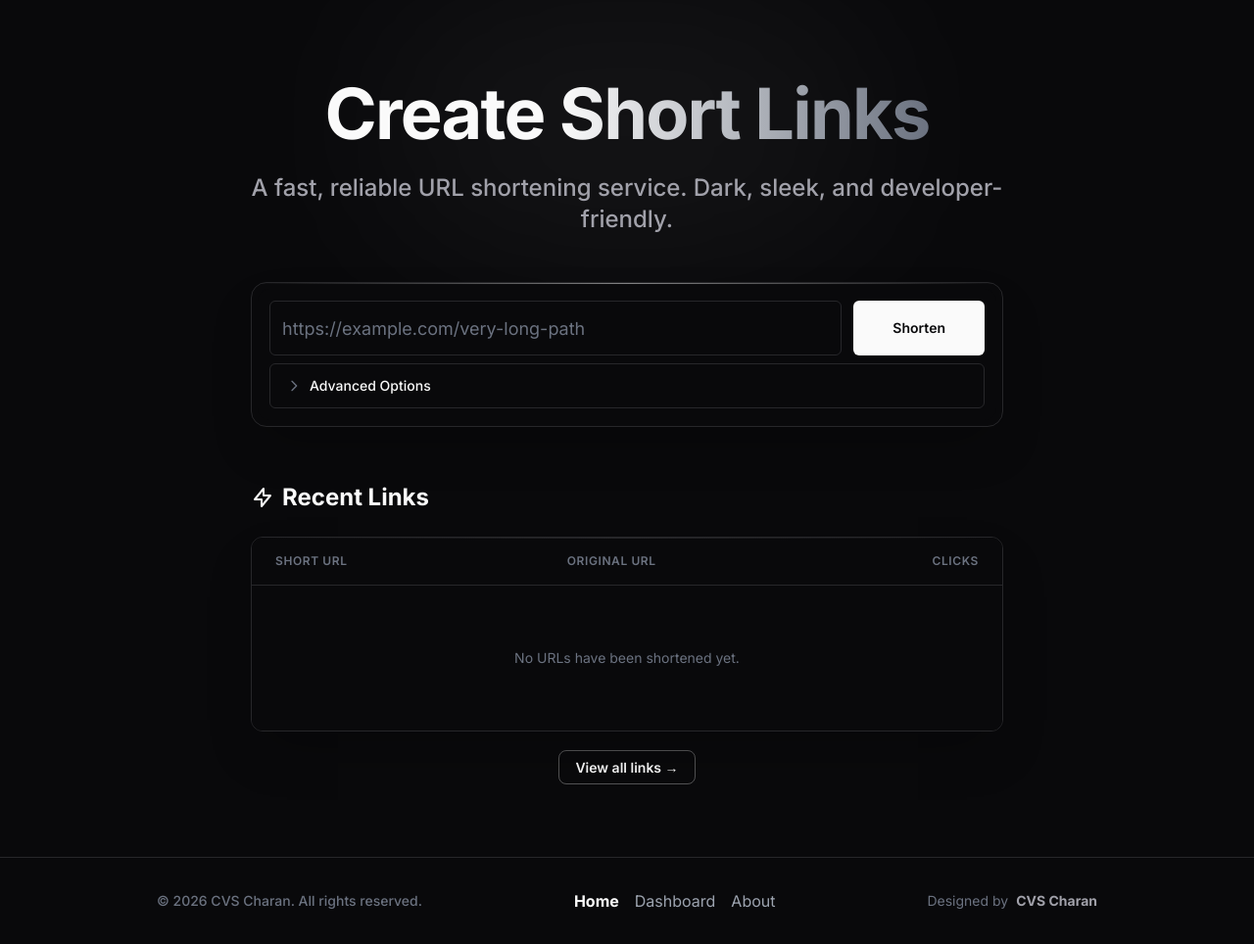
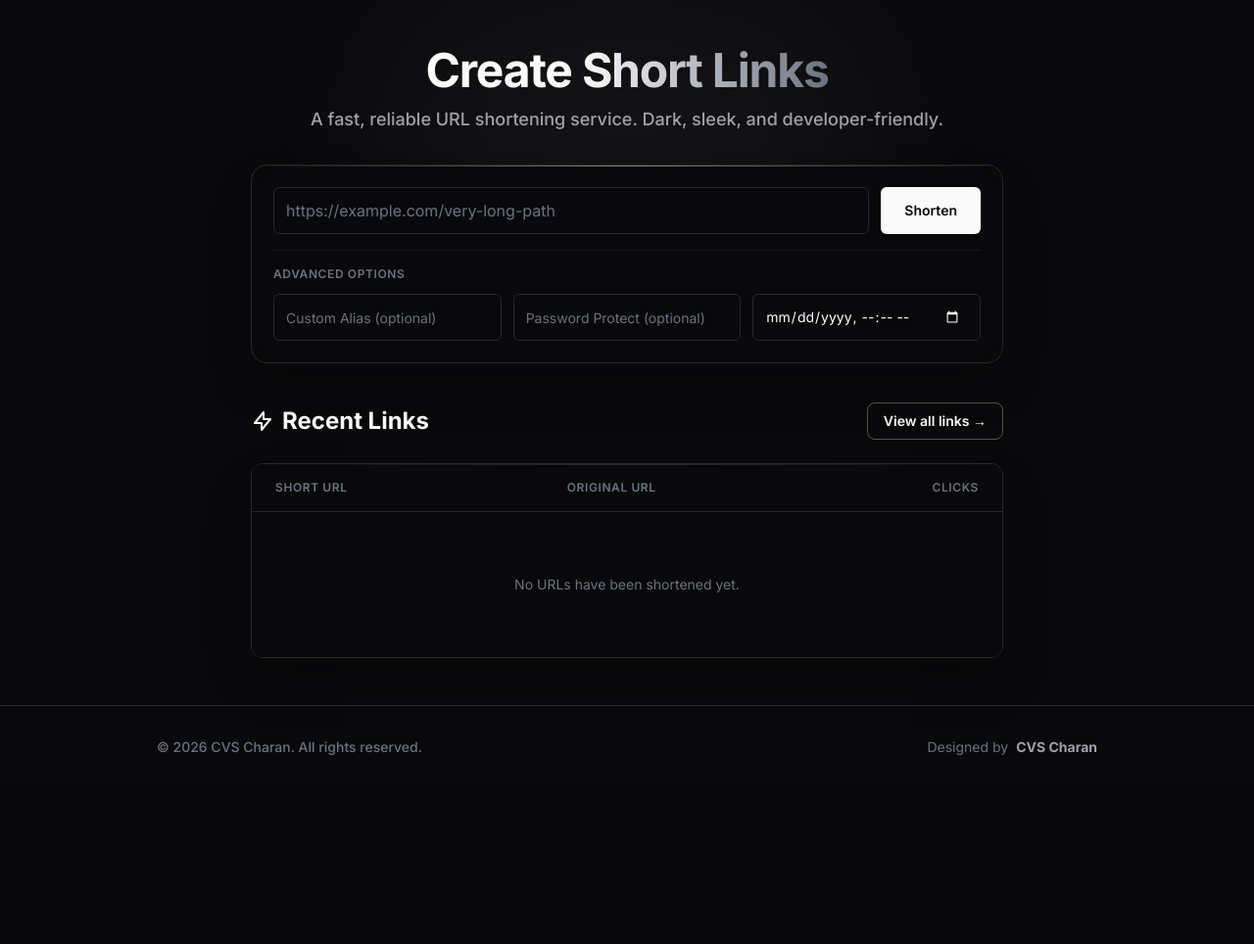
Before and after one commit to CVSCharan/py-url-shortener-monolith, a Python web app: template templates/index.html in a window 1280 px wide. Shown: the part 65-1029 px from the top of the page at 98% size. After the commit the page ends 836 px from the top, so only its background shows below. Run offline with Jinja, Linux system fonts and the light colour scheme; the template is opened without the code that fills it, so the values that code supplies are empty; some libraries are stand-ins or nearby versions.

Commit message:
Update docs and About page with latest architecture features (Shadcn, Components, QR Modals)

```diff
--- a/templates/dashboard.html
+++ b/templates/dashboard.html
@@ -1,5 +1,5 @@
 <!DOCTYPE html>
-<html lang="en" class="dark">
+<html lang="en" class="dark" style="color-scheme: dark;">
 <head>
     <meta charset="UTF-8">
     <meta name="viewport" content="width=device-width, initial-scale=1.0">
--- a/templates/index.html
+++ b/templates/index.html
@@ -1,5 +1,5 @@
 <!DOCTYPE html>
-<html lang="en" class="dark">
+<html lang="en" class="dark" style="color-scheme: dark;">
 <head>
     <meta charset="UTF-8">
     <meta name="viewport" content="width=device-width, initial-scale=1.0">
@@ -64,52 +64,54 @@
     </header>
 
     <!-- Main Content -->
-    <main class="flex-grow max-w-5xl mx-auto px-4 py-8 md:py-16 lg:py-20 w-full flex flex-col items-center relative">
+    <main class="flex-grow max-w-5xl mx-auto px-4 py-4 md:py-8 lg:py-12 w-full flex flex-col items-center relative">
 
         <!-- Subtle background glow -->
         <div class="absolute top-0 left-1/2 -translate-x-1/2 w-full max-w-lg h-64 bg-accent/5 blur-[100px] rounded-full pointer-events-none z-[-1]"></div>
 
         <!-- Header Section -->
-        <div class="mb-8 md:mb-12 text-center w-full">
-            <h1 class="text-3xl sm:text-5xl md:text-6xl lg:text-7xl font-extrabold text-dark-heading mb-4 md:mb-6 tracking-tight leading-tight">Create <span class="text-transparent bg-clip-text bg-gradient-to-r from-accent to-gray-500">Short Links</span></h1>
-            <p class="text-base sm:text-lg md:text-xl lg:text-2xl text-dark-text max-w-3xl mx-auto font-medium">
+        <div class="mb-6 md:mb-8 text-center w-full">
+            <h1 class="text-2xl sm:text-3xl md:text-4xl lg:text-5xl font-extrabold text-dark-heading mb-3 tracking-tight leading-tight">Create <span class="text-transparent bg-clip-text bg-gradient-to-r from-accent to-gray-500">Short Links</span></h1>
+            <p class="text-sm sm:text-base md:text-lg text-dark-text max-w-2xl mx-auto font-medium">
                 A fast, reliable URL shortening service. Dark, sleek, and developer-friendly.
             </p>
         </div>
 
         <!-- Input Card -->
-        <div class="bg-dark-card rounded-xl md:rounded-2xl border border-dark-border mb-10 md:mb-14 shadow-2xl overflow-hidden relative w-full max-w-3xl">
+        <div class="bg-dark-card rounded-xl md:rounded-2xl border border-dark-border mb-8 md:mb-10 shadow-2xl overflow-hidden relative w-full max-w-3xl">
             <div class="absolute top-0 left-0 w-full h-[1px] bg-gradient-to-r from-transparent via-accent/50 to-transparent"></div>
             <div class="p-1 md:p-1.5">
                 {% import 'components/ui_input.html' as ui_input %}
                 {% import 'components/ui_button.html' as ui_button %}
-                {% import 'components/ui_collapsible.html' as ui_collapsible %}
                 <!-- Using OOB swaps: target modal-container, and HTMX will update the table via OOB -->
-                <form hx-post="/shorten" hx-target="#modal-container" hx-swap="innerHTML" hx-on::after-request="if(event.detail.successful) { this.reset(); }" class="bg-dark-bg p-2 md:p-3 rounded-lg md:rounded-xl">
+                <form hx-post="/shorten" hx-target="#modal-container" hx-swap="innerHTML" hx-on::after-request="if(event.detail.successful) { this.reset(); }" class="bg-dark-bg p-3 md:p-4 rounded-lg md:rounded-xl">
                     <div class="flex flex-col sm:flex-row gap-2 md:gap-3">
                         <div class="flex-1 relative">
                             <label for="target_url" class="sr-only">Long URL</label>
-                            {{ ui_input.input(type="url", id="target_url", name="target_url", placeholder="https://example.com/very-long-path", required=True, class="h-12 md:h-14 text-sm md:text-base lg:text-lg") }}
+                            {{ ui_input.input(type="url", id="target_url", name="target_url", placeholder="https://example.com/very-long-path", required=True, class="h-10 md:h-12 text-sm md:text-base") }}
                         </div>
-                        {{ ui_button.button('Shorten <svg class="ml-2 -mr-1 h-4 w-4 md:h-5 md:w-5 htmx-indicator animate-spin" xmlns="http://www.w3.org/2000/svg" fill="none" viewBox="0 0 24 24"><circle class="opacity-25" cx="12" cy="12" r="10" stroke="currentColor" stroke-width="4"></circle><path class="opacity-75" fill="currentColor" d="M4 12a8 8 0 018-8V0C5.373 0 0 5.373 0 12h4zm2 5.291A7.962 7.962 0 014 12H0c0 3.042 1.135 5.824 3 7.938l3-2.647z"></path></svg>', type="submit", class="h-12 md:h-14 px-6 md:px-10") }}
+                        {{ ui_button.button('Shorten <svg class="ml-2 -mr-1 h-4 w-4 htmx-indicator animate-spin" xmlns="http://www.w3.org/2000/svg" fill="none" viewBox="0 0 24 24"><circle class="opacity-25" cx="12" cy="12" r="10" stroke="currentColor" stroke-width="4"></circle><path class="opacity-75" fill="currentColor" d="M4 12a8 8 0 018-8V0C5.373 0 0 5.373 0 12h4zm2 5.291A7.962 7.962 0 014 12H0c0 3.042 1.135 5.824 3 7.938l3-2.647z"></path></svg>', type="submit", class="h-10 md:h-12 px-6") }}
                     </div>
 
-                    {% call ui_collapsible.collapsible('Advanced Options') %}
-                        <div class="grid grid-cols-1 sm:grid-cols-3 gap-4">
+                    <div class="mt-4 pt-4 border-t border-dark-border/50">
+                        <div class="flex items-center mb-3">
+                            <span class="text-xs font-semibold text-gray-500 uppercase tracking-wider">Advanced Options</span>
+                        </div>
+                        <div class="grid grid-cols-1 sm:grid-cols-3 gap-3">
                             <div>
                                 <label class="sr-only">Custom Alias</label>
-                                {{ ui_input.input(type="text", name="custom_alias", placeholder="Custom Alias (optional)") }}
+                                {{ ui_input.input(type="text", name="custom_alias", placeholder="Custom Alias (optional)", class="h-9 md:h-10 text-xs md:text-sm") }}
                             </div>
                             <div>
                                 <label class="sr-only">Password</label>
-                                {{ ui_input.input(type="password", name="password", placeholder="Password Protect (optional)") }}
+                                {{ ui_input.input(type="password", name="password", placeholder="Password Protect (optional)", class="h-9 md:h-10 text-xs md:text-sm") }}
                             </div>
                             <div>
                                 <label class="sr-only">Expiration Date</label>
-                                {{ ui_input.input(type="datetime-local", name="expires_at") }}
+                                {{ ui_input.input(type="datetime-local", name="expires_at", value=default_expiration, class="h-9 md:h-10 text-xs md:text-sm") }}
                             </div>
                         </div>
-                    {% endcall %}
+                    </div>
                 </form>
             </div>
         </div>
@@ -121,15 +123,12 @@
                     <svg class="w-5 h-5 md:w-6 md:h-6 mr-2 text-accent" fill="none" stroke="currentColor" viewBox="0 0 24 24"><path stroke-linecap="round" stroke-linejoin="round" stroke-width="2" d="M13 10V3L4 14h7v7l9-11h-7z"></path></svg>
                     Recent Links
                 </h2>
+                <a href="/dashboard" class="text-xs md:text-sm text-accent hover:text-white transition-colors font-semibold px-3 py-1.5 md:px-4 md:py-2 rounded-lg border border-accent/30 hover:border-accent hover:bg-accent/10">View all links &rarr;</a>
             </div>
 
             <div id="url-table-container" class="bg-dark-card rounded-lg md:rounded-xl border border-dark-border overflow-hidden shadow-2xl relative">
                 <div class="absolute top-0 left-0 w-full h-[1px] bg-gradient-to-r from-transparent via-dark-border to-transparent"></div>
                 {% include 'partials/url_list.html' %}
-            </div>
-
-            <div class="mt-6 text-center">
-                <a href="/dashboard" class="text-sm text-accent hover:text-white transition-colors font-semibold px-4 py-2 rounded-lg border border-accent/30 hover:border-accent hover:bg-accent/10">View all links &rarr;</a>
             </div>
         </div>
     </main>
@@ -141,11 +140,6 @@
                 <p class="text-xs md:text-sm text-gray-500 font-medium">
                     &copy; 2026 CVS Charan. All rights reserved.
                 </p>
-                <div class="flex space-x-4">
-                    <a href="/" class="text-sm md:text-base text-accent font-bold">Home</a>
-                    <a href="/dashboard" class="text-sm md:text-base text-gray-400 hover:text-white transition-colors">Dashboard</a>
-                    <a href="/about" class="text-sm md:text-base text-gray-400 hover:text-white transition-colors">About</a>
-                </div>
                 <div class="text-xs md:text-sm text-gray-500 flex items-center gap-2">
                     Designed by <a href="https://charan-cvs.dev" target="_blank" class="text-dark-text hover:text-white font-bold transition-colors">CVS Charan</a>
                 </div>
--- a/templates/partials/url_list.html
+++ b/templates/partials/url_list.html
@@ -25,9 +25,9 @@
                             {% endif %}
                         </a>
                         <button onclick="navigator.clipboard.writeText('{{ request.base_url }}{{ url.custom_alias if url.custom_alias else url.short_code }}'); const btn = this; const originalText = btn.innerHTML; btn.innerHTML = 'Copied!'; setTimeout(() => btn.innerHTML = originalText, 2000);" class="text-[10px] md:text-xs bg-dark-card border border-dark-border px-2 py-1 rounded hover:bg-dark-border transition-colors">Copy</button>
-                        <a href="/qr/{{ url.short_code }}" target="_blank" class="text-[10px] md:text-xs bg-dark-card border border-accent/30 text-accent hover:bg-accent hover:text-dark-bg px-2 py-1 rounded transition-colors ml-1 font-bold" title="View QR Code">
+                        <button hx-get="/qr_modal/{{ url.short_code }}" hx-target="#modal-container" hx-swap="innerHTML" class="text-[10px] md:text-xs bg-dark-card border border-accent/30 text-accent hover:bg-accent hover:text-dark-bg px-2 py-1 rounded transition-colors ml-1 font-bold focus:outline-none" title="View QR Code">
                             QR
-                        </a>
+                        </button>
                     </div>
                 </td>
                 <td class="px-6 py-5">
--- a/templates/password_prompt.html
+++ b/templates/password_prompt.html
@@ -1,5 +1,5 @@
 <!DOCTYPE html>
-<html lang="en" class="dark">
+<html lang="en" class="dark" style="color-scheme: dark;">
 <head>
     <meta charset="UTF-8">
     <meta name="viewport" content="width=device-width, initial-scale=1.0">
```
Also changed, not shown: main.py (+12 -2 lines), templates/about.html (+4 -3 lines), templates/partials/qr_modal.html (added, +20 -0 lines), README.md.
